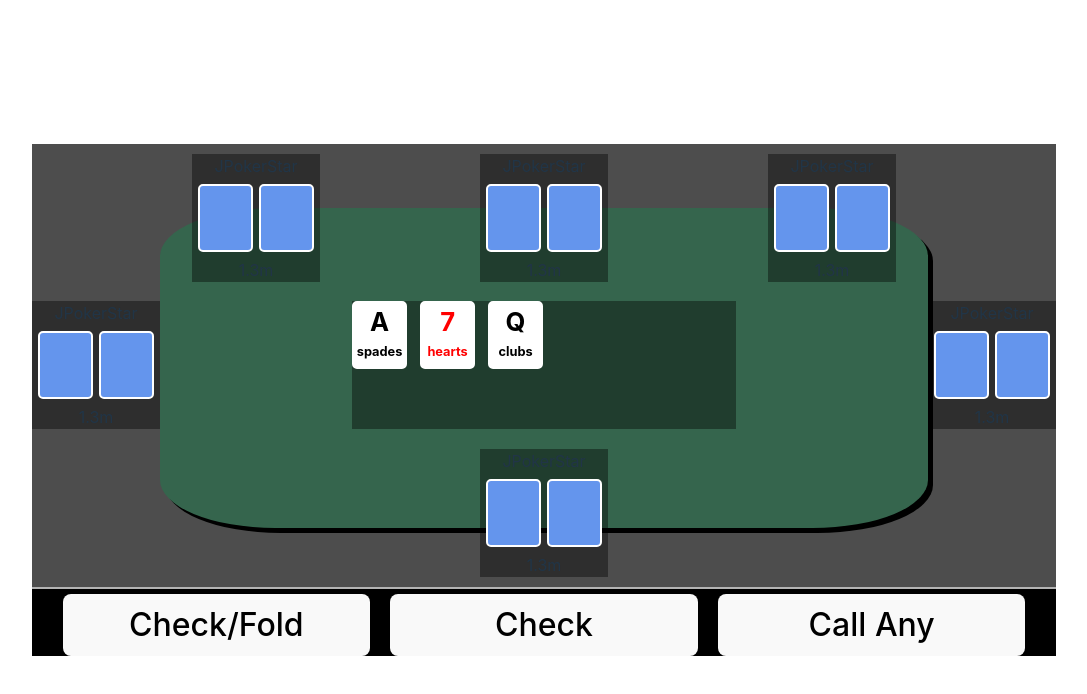
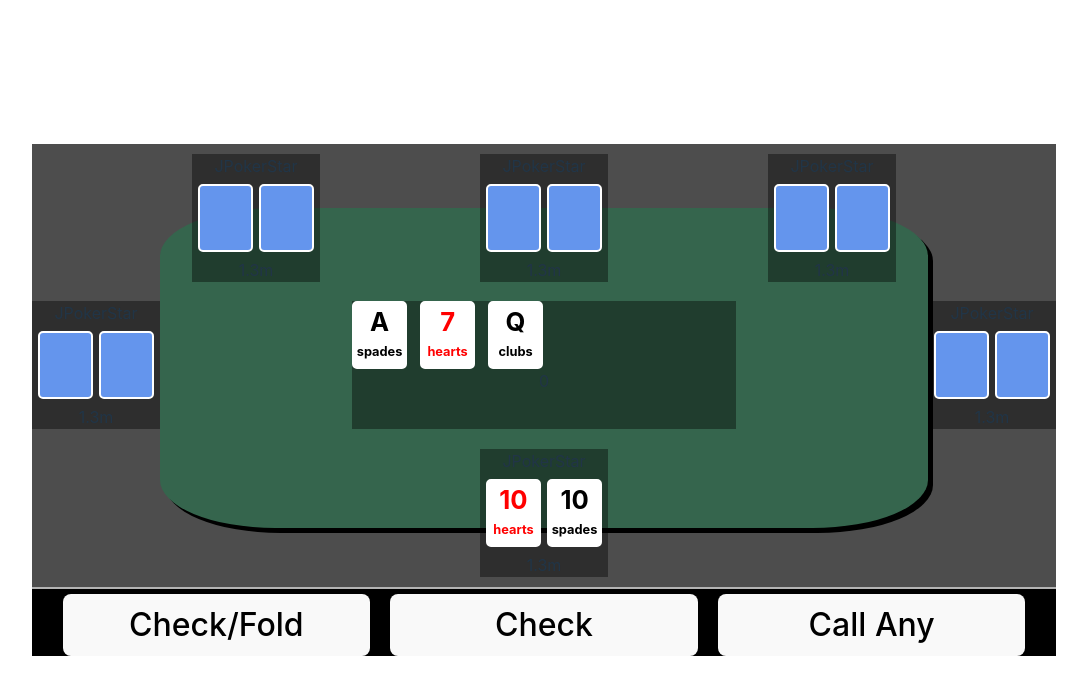
Before and after one commit to OkayNiceBrian/JPoker, a React (Vite) app in the folder Web/: page / in a window 1280 px wide. Shown: the top 694 px of the page, without its empty margins (96-1183 px from the left). Built offline with nearby package versions, Linux system fonts and the light colour scheme.

Commit message:
Card prop drilling

```diff
--- a/Web/src/components/Game/CardPotZone.tsx
+++ b/Web/src/components/Game/CardPotZone.tsx
@@ -39,7 +39,7 @@ const CardPotZone = () => {
     const renderCommunityCards = () => {
         return (
             <div className="cardPotZone-communityCards">
-                { communityCards.map((card: Card) => <CardComponent card={card} />) }
+                { communityCards.map((card: Card, index) => <CardComponent key={index} card={card} />) }
             </div>
         );
     };
@@ -47,6 +47,7 @@ const CardPotZone = () => {
     return (
         <div className="cardPotZone-container">
             {renderCommunityCards()}
+            <span>{potTotal}</span>
         </div>
     );
 };
--- a/Web/src/components/Game/Game.tsx
+++ b/Web/src/components/Game/Game.tsx
@@ -1,3 +1,5 @@
+import { useEffect, useState } from "react";
+import { Player } from "@/types/Player";
 import CardPotZone from "./CardPotZone";
 import GameControls from "./GameControls";
 import PlayerZone from "./PlayerZone";
@@ -5,22 +7,24 @@ import "./styles/Game.css";
 
 const Game = () => {
 
+    const [player1, setPlayer1] = useState<Player>({name: "JPokerStar", cards: []});
+
     return (
         <div className="game-container">
             <div className="gameWindow-container">
                 <div className="game-table"></div>
                 <div className="game-rowOfPlayers">
-                    <PlayerZone/>
-                    <PlayerZone/>
-                    <PlayerZone/>
+                    <PlayerZone playerName={player1.name}/>
+                    <PlayerZone playerName={player1.name}/>
+                    <PlayerZone playerName={player1.name}/>
                 </div>
                 <div className="game-rowOfPlayers" style={{justifyContent: "space-between"}}>
-                    <PlayerZone/>
+                    <PlayerZone playerName={player1.name}/>
                     <CardPotZone/>
-                    <PlayerZone/>
+                    <PlayerZone playerName={player1.name}/>
                 </div>
                 <div className="game-rowOfPlayers">
-                    <PlayerZone/>
+                    <PlayerZone playerName={player1.name} card1={{suit: "hearts", rank: {value: 10, toString: "ten", toChar: "10"}}} card2={{suit: "spades", rank: {value: 10, toString: "ten", toChar: "10"}}}/>
                 </div>
             </div>
             <GameControls/>
--- a/Web/src/components/Game/PlayerZone.tsx
+++ b/Web/src/components/Game/PlayerZone.tsx
@@ -1,13 +1,21 @@
+import { memo, useEffect } from "react";
+import { Card } from "@/types/Card";
 import CardComponent from "./CardComponent";
 import "./styles/PlayerZone.css";
 
-const PlayerZone = ({}) => {
+interface Props {
+    playerName: string;
+    card1?: Card;
+    card2?: Card;
+}
+
+const PlayerZone = memo(function PlayerZone({ playerName, card1, card2 }: Props) {
 
     const Cards = () => {
         return (
             <div className="playerCards-container">
-                <CardComponent/>
-                <CardComponent/>
+                <CardComponent card={card1}/>
+                <CardComponent card={card2}/>
             </div>
         );
     }
@@ -23,11 +31,11 @@ const PlayerZone = ({}) => {
 
     return (
         <div className="player-container">
-            <span>JPokerStar</span>
+            <span>{playerName}</span>
             <Cards/>
             <Chips/>
         </div>
     );
-};
+});
 
 export default PlayerZone;
--- /dev/null
+++ b/Web/src/types/Player.ts
@@ -0,0 +1,6 @@
+import { Card } from "./Card";
+
+export type Player = {
+    name: string;
+    cards: Card[];
+}
```
Also changed, not shown: Web/src/types/Card.ts (renamed from Web/src/types/Card.tsx).
